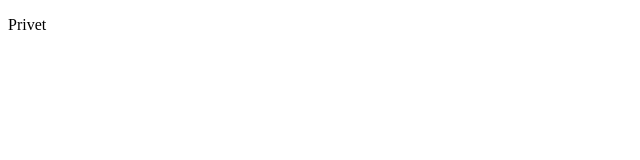
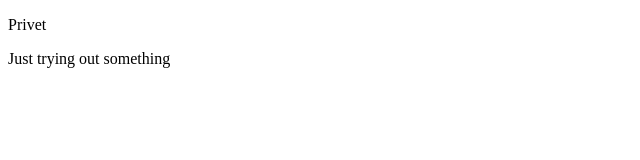
Before and after one commit to HannaSwDn/netlify, a plain HTML site: page index.html in a window 1280 px wide. Shown: the whole page, without its empty margins (0-640 px from the left). Drawn offline with Linux system fonts and the light colour scheme.

Commit message:
Practicing Netlify

```diff
--- a/index.html
+++ b/index.html
@@ -8,5 +8,6 @@
 </head>
 <body>
     <p>Privet</p>
+    <p>Just trying out something</p>
 </body>
 </html>
```
